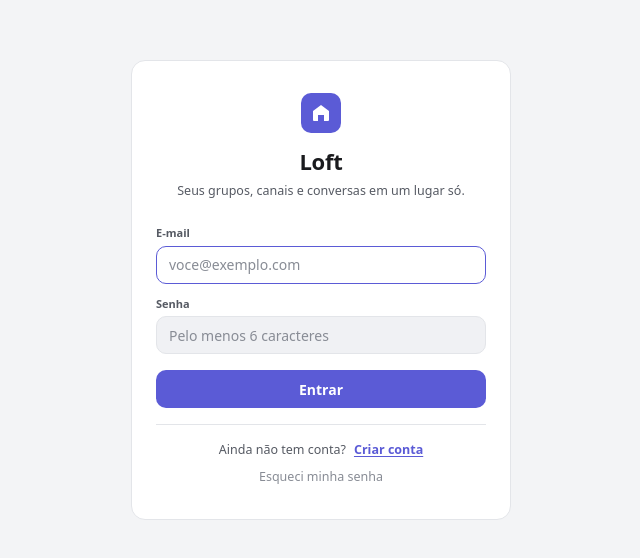
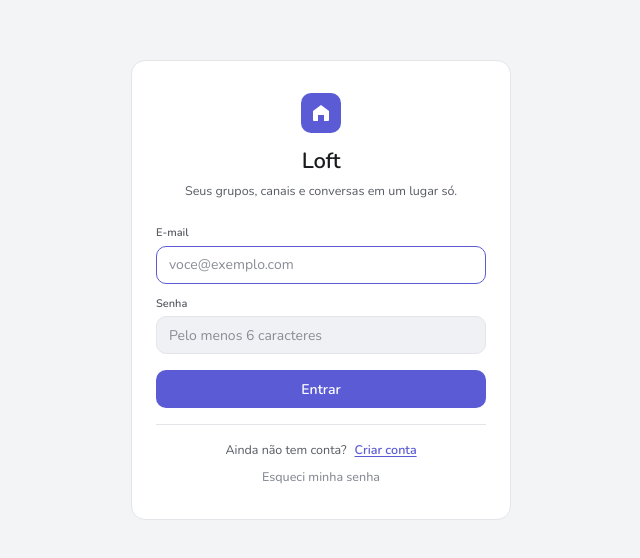
Before and after one commit to Lelokz/Loftchat.com.br, a website built with Vite: page index.html in a window 1280 px wide. Shown: the part 110-668 px from the top of the page, without its empty margins (319-959 px from the left). Built offline with nearby package versions, Linux system fonts and the light colour scheme; some packages are replaced by stand-ins of ours; no server answers.

Commit message:
Etapa 20, parte 1: Nunito embutida no app (self-host)
A fonte sai de lab/fontes/ para src/assets/fontes/ com git mv (histórico
preservado). O @font-face fica em src/styles/fonts.css, com font-display:
swap, e --font-sans passa a ser 'Nunito' seguida da pilha de reserva que já
existia. O lab aponta para o mesmo arquivo.

Conferido: o build leva o .woff2 para dist/assets/ (com hash), o app servido
do dist/ pede a fonte e desenha o texto com ela, e nada vai para o Google
Fonts. Suíte no emulador: 68 passaram, 2 falharam por intermitência anterior
(os dois passaram 10 de 10 repetidos isolados).

Co-Authored-By: Claude Opus 5.5 <noreply@anthropic.com>

```diff
--- a/lab/lab.css
+++ b/lab/lab.css
@@ -17,13 +17,13 @@
  * `block` e não `swap`: o arquivo é local e chega em milissegundos, e `swap`
  * deixaria a fonte do sistema piscar antes da Nunito.
  *
- * Origem: @fontsource-variable/nunito 5.3.0, licença OFL-1.1 (fontes/OFL.txt).
- * Quando a identidade for para o app, o arquivo muda para src/assets/fontes/
- * e este bloco vai junto, igual.
+ * Origem: @fontsource-variable/nunito 5.3.0, licença OFL-1.1. O arquivo mora
+ * em src/assets/fontes/ desde a etapa 20 — é o MESMO que o app carrega (ver
+ * src/styles/fonts.css); o lab só aponta para ele.
  */
 @font-face {
   font-family: 'Nunito';
-  src: url('./fontes/nunito-latin-wght-normal.woff2') format('woff2');
+  src: url('../src/assets/fontes/nunito-latin-wght-normal.woff2') format('woff2');
   font-weight: 200 1000;
   font-style: normal;
   font-display: block;
--- a/src/main.ts
+++ b/src/main.ts
@@ -1,3 +1,4 @@
+import './styles/fonts.css';
 import './styles/tokens.css';
 import './styles/reset.css';
 import './styles/layout.css';
--- /dev/null
+++ b/src/styles/fonts.css
@@ -0,0 +1,28 @@
+/*
+ * NUNITO, EMBUTIDA NO PROJETO (self-host) — a fonte da identidade do Loft
+ * (etapa 20).
+ *
+ * Self-host e não Google Fonts: carrega igual em qualquer máquina, sem
+ * internet e sem a fonte instalada, e não avisa o Google cada vez que alguém
+ * abre o app (o IP iria junto no pedido).
+ *
+ * Um arquivo só, variável: todos os pesos de 200 a 1000 em 39 KB — menos que
+ * os estáticos dos pesos que o app usa. Subconjunto latino, que cobre o
+ * português inteiro; o que estiver fora dele (setas, símbolos) cai na pilha
+ * de reserva de `--font-sans` (tokens.css).
+ *
+ * `swap`: enquanto o arquivo não chega, o texto aparece na fonte de reserva
+ * em vez de ficar invisível.
+ *
+ * Origem: @fontsource-variable/nunito 5.3.0, licença OFL-1.1
+ * (src/assets/fontes/OFL.txt). O lab.html usa este mesmo arquivo.
+ */
+@font-face {
+  font-family: 'Nunito';
+  src: url('../assets/fontes/nunito-latin-wght-normal.woff2') format('woff2');
+  font-weight: 200 1000;
+  font-style: normal;
+  font-display: swap;
+  unicode-range: U+0000-00FF, U+0131, U+0152-0153, U+02BB-02BC, U+02C6, U+02DA, U+02DC, U+0304, U+0308, U+0329,
+    U+2000-206F, U+20AC, U+2122, U+2191, U+2193, U+2212, U+2215, U+FEFF, U+FFFD;
+}
--- a/src/styles/tokens.css
+++ b/src/styles/tokens.css
@@ -83,9 +83,9 @@
   /* Painel de perfil (etapa 19, ajustes) — o único lugar grande o bastante para pedir isto. */
   --avatar-xl: 64px;
 
-  /* --- tipografia (stack do sistema: nenhuma fonte baixada) ---------------- */
+  /* --- tipografia (Nunito embutida — ver fonts.css; o resto é reserva) ----- */
   --font-sans:
-    system-ui, -apple-system, 'Segoe UI', Roboto, 'Helvetica Neue', Arial, sans-serif;
+    'Nunito', system-ui, -apple-system, 'Segoe UI', Roboto, 'Helvetica Neue', Arial, sans-serif;
   --font-size-xs: 11px;
   --font-size-sm: 12.5px;
   --font-size-md: 14px;
```
Also changed, not shown: src/assets/fontes/OFL.txt (renamed from lab/fontes/OFL.txt), src/assets/fontes/nunito-latin-wght-normal.woff2 (renamed from lab/fontes/nunito-latin-wght-normal.woff2).
